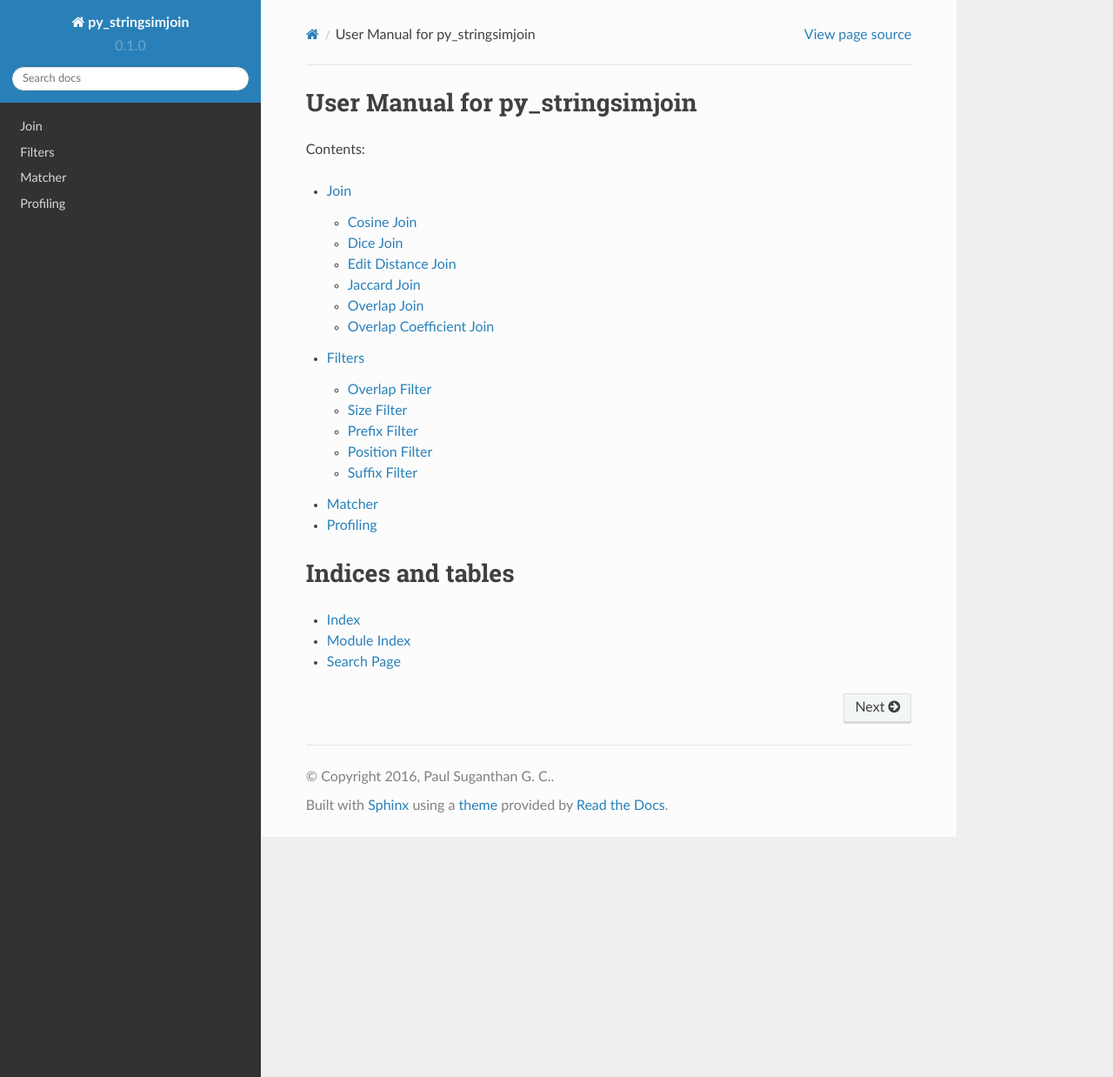
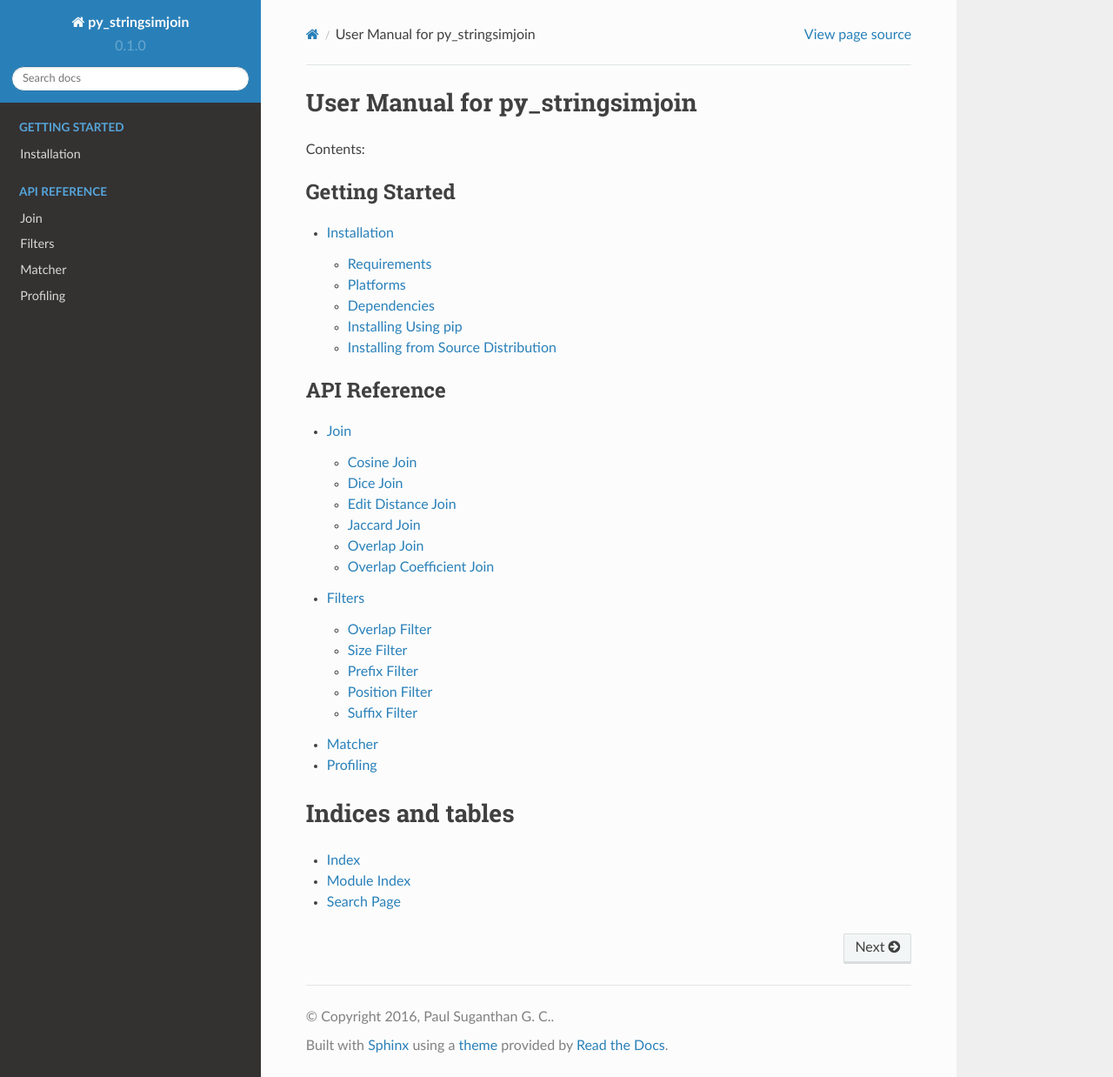
Before and after one commit to anhaidgroup/py_stringsimjoin, a Sphinx documentation site: the page built from docs/index.rst, in a window 1280 px wide and 1238 px high. Shown: the whole window at 87% size. Built offline with Sphinx 7.4.7 and the Read the Docs theme 2.0.0, drawn with Linux system fonts in a browser that asks for light colours; some of the changed lines change nothing that is shown.

Commit message:
[DOC] Added installation rst file.

```diff
--- a/docs/index.rst
+++ b/docs/index.rst
@@ -10,6 +10,14 @@
 
 .. toctree::
    :maxdepth: 2
+   :caption: Getting Started
+
+   installation
+
+
+.. toctree::
+   :maxdepth: 2
+   :caption: API Reference
 
    join
    filter
--- /dev/null
+++ b/docs/installation.rst
@@ -0,0 +1,49 @@
+============
+Installation
+============
+
+Requirements
+------------
+    * Python 2.7 or Python 3.3+
+
+Platforms
+------------
+py_stringsimjoin has been tested on Linux (Ubuntu with  Kernel Version 3.13.0-40-generic), OS X (Darwin with Kernel Version: 13.4.0), and Windows 8.1.
+
+Dependencies
+------------
+    * pandas
+    * joblib
+    * py_stringmatching
+    * pyprind
+    * six
+
+.. note::
+
+     The py_stringsimjoin installer will automatically install the above required packages.
+
+There are two ways to install py_stringsimjoin package: using pip or source distribution.
+
+Installing Using pip
+--------------------
+The easiest way to install the package is to use pip, which will retrieve py_stringsimjoin from PyPI then install it::
+
+    pip install py_stringsimjoin
+
+Installing from Source Distribution
+-------------------------------------
+Step 1: Download the py_stringsimjoin package from `here
+<https://github.com/anhaidgroup/py_stringsimjoin/releases>`_.
+
+Step 2: Unzip the package and execute the following command from the package root::
+
+    python setup.py install
+
+.. note::
+
+    The above command will try to install py_stringsimjoin into the defaul Python directory on your machine. If you do not have installation permission for that directory then you can install the package in your home directory as follows::
+
+        python setup.py install --user
+
+    For more information see the StackOverflow `link
+    <http://stackoverflow.com/questions/14179941/how-to-install-python-packages-without-root-privileges>`_.
```
